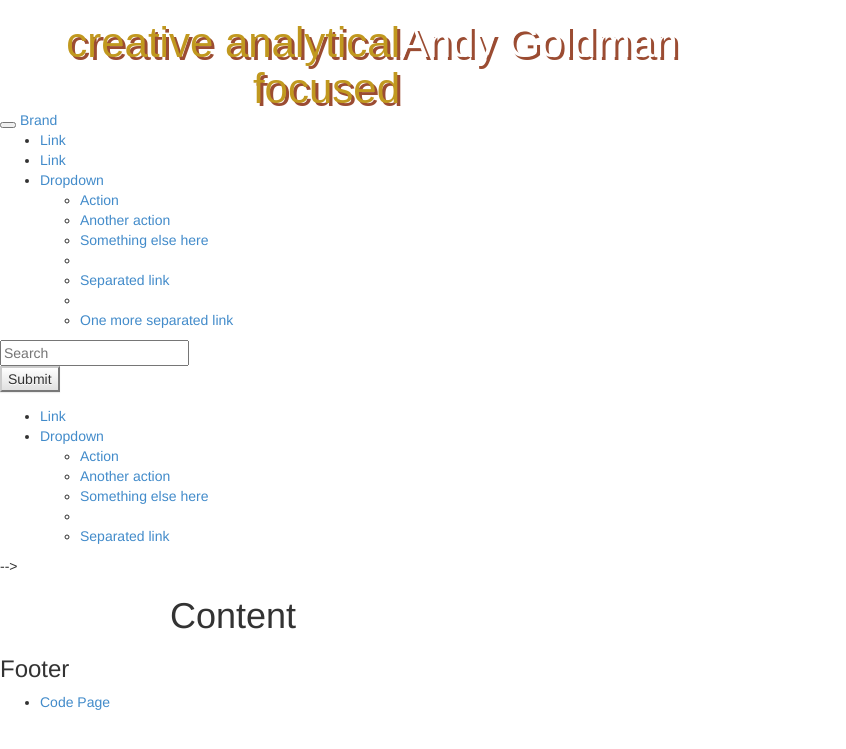
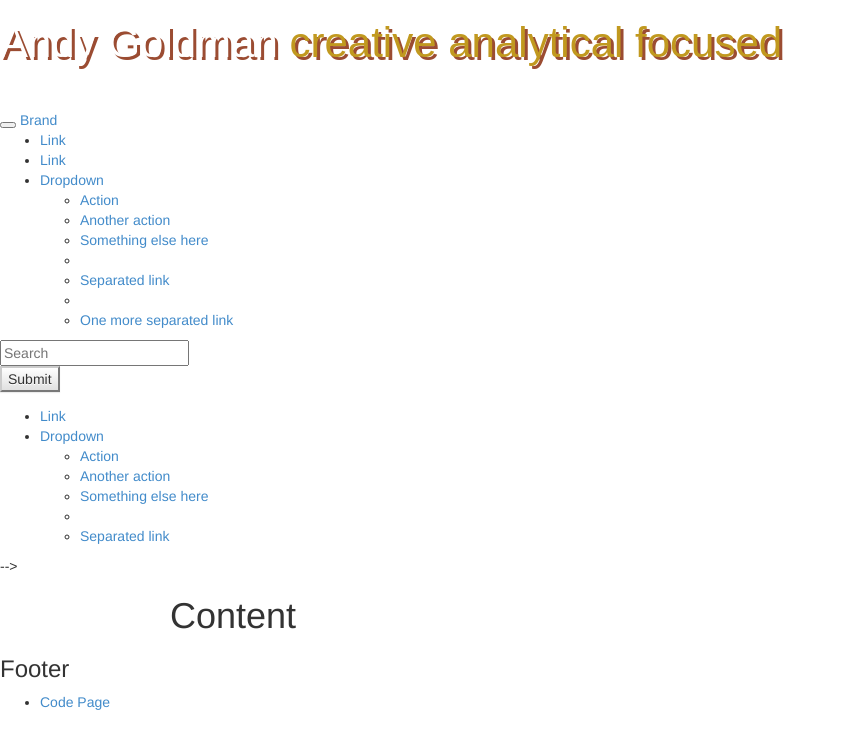
Before and after one commit to AndyGoldman/AndyGoldman2.github.io, a Jekyll site: the page built from index.html, in a window 1280 px wide. Shown: the top 749 px of the page, without its empty margins (0-846 px from the left). Built offline with Jekyll 4.4.1, drawn with Linux system fonts in a browser that asks for light colours; nearby versions of some CDN libraries.

Commit message:
removed block designation and float in .header2

```diff
--- a/css/main.css
+++ b/css/main.css
@@ -47,6 +47,4 @@ body {
 	font-family: inherit;
 	font-size: 1em;
 	color: rgb(193,153,31);
-	display: block;
-	float: left;
 }
```
